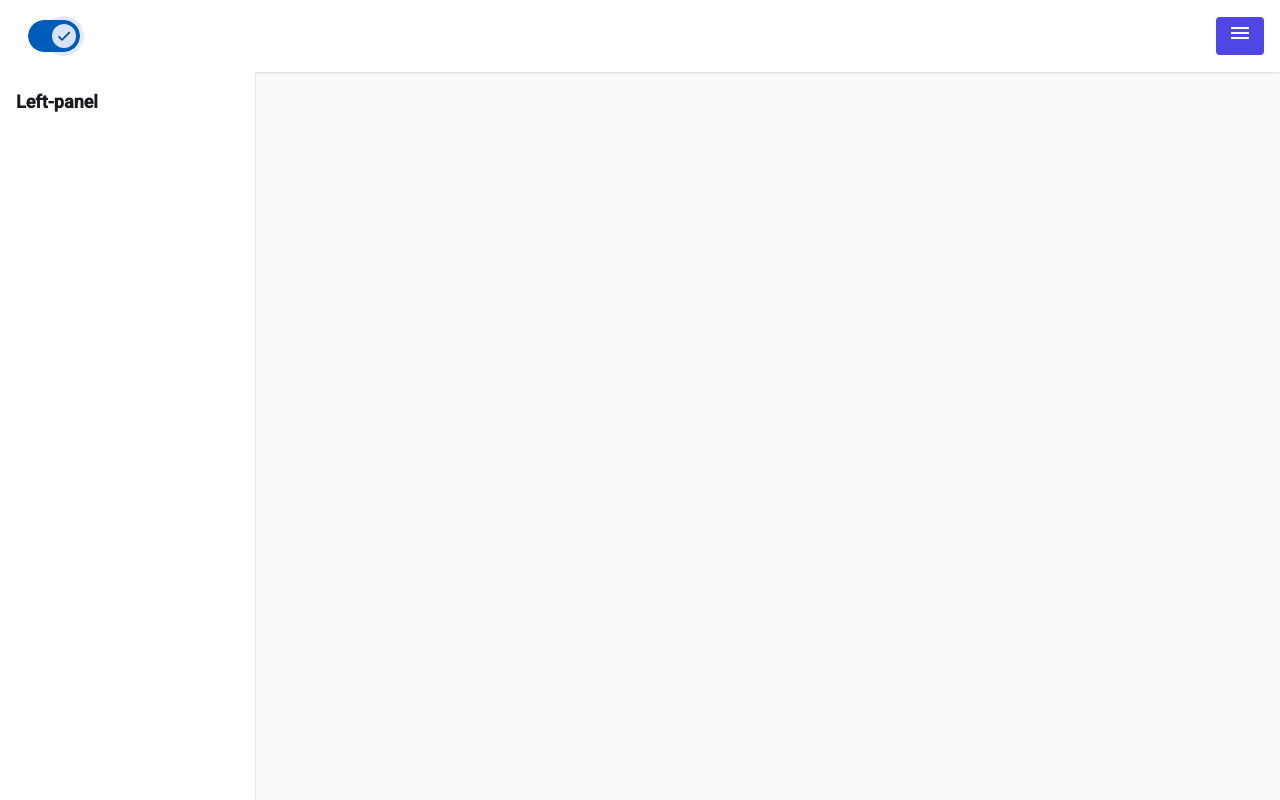
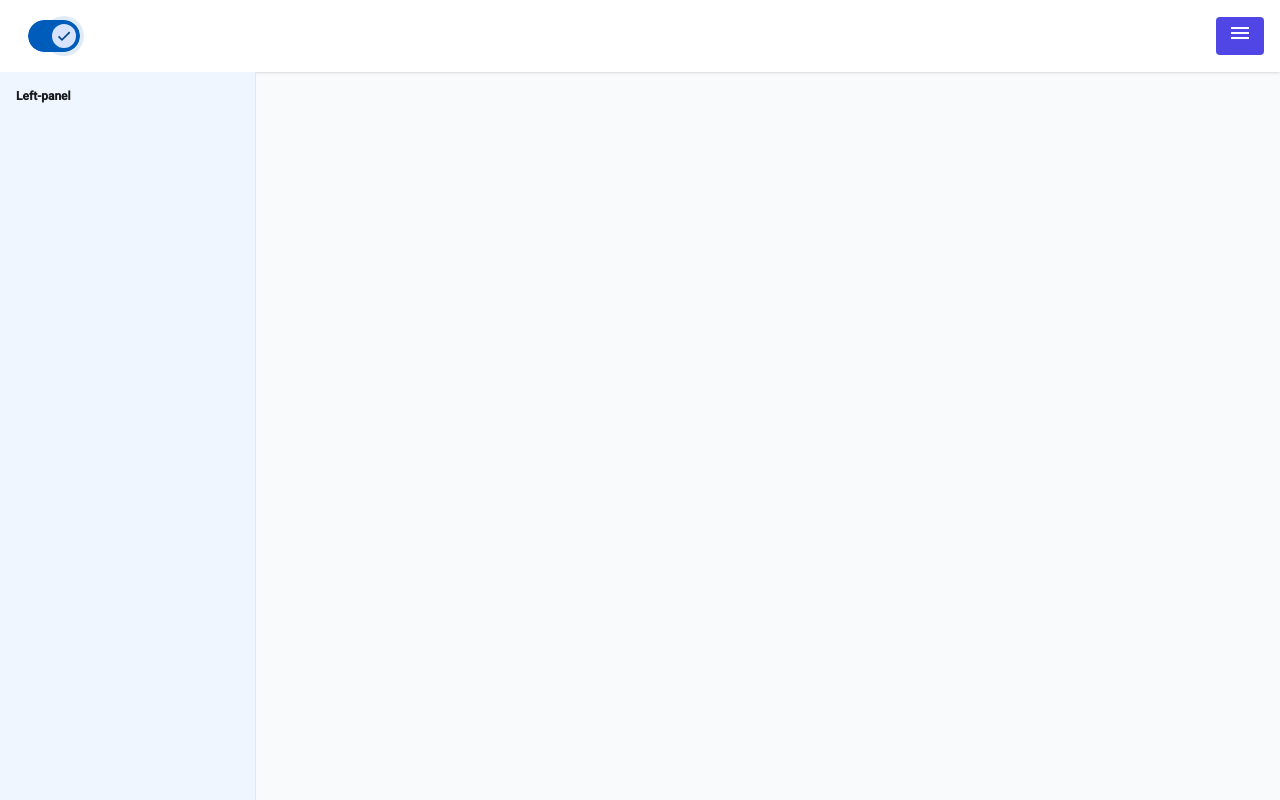
Before and after one commit to victordrago/sales-angular, an Angular app: page / in a window 1280 px wide. Both pictures are taken after a click on the switch 54 px from the left and 36 px from the top of the page. Built offline with nearby package versions, Linux system fonts and the light colour scheme.

Commit message:
Fix left-panel bg-color. Remove trash

```diff
--- a/src/app/app.ts
+++ b/src/app/app.ts
@@ -4,7 +4,7 @@ import { HeaderComponent } from "./shared/components/header/header.component";
 
 @Component({
   selector: 'app-root',
-  imports: [RouterOutlet, HeaderComponent],
+  imports: [RouterOutlet],
   templateUrl: './app.html',
   styleUrl: './app.scss'
 })
--- a/src/app/layouts/public/main-layout/left-panel/left-panel.component.html
+++ b/src/app/layouts/public/main-layout/left-panel/left-panel.component.html
@@ -1 +1 @@
-<div class="w-full h-full p-4"> <h2 class="text-lg font-bold mb-4">Left-panel</h2></div>
+<div class="w-full h-full p-4 bg-blue-50"> <h2 class="text-xs font-bold mb-4">Left-panel</h2></div>
```
